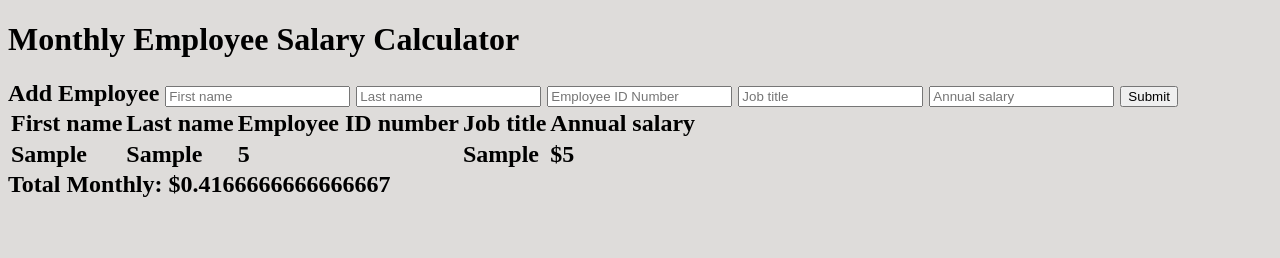
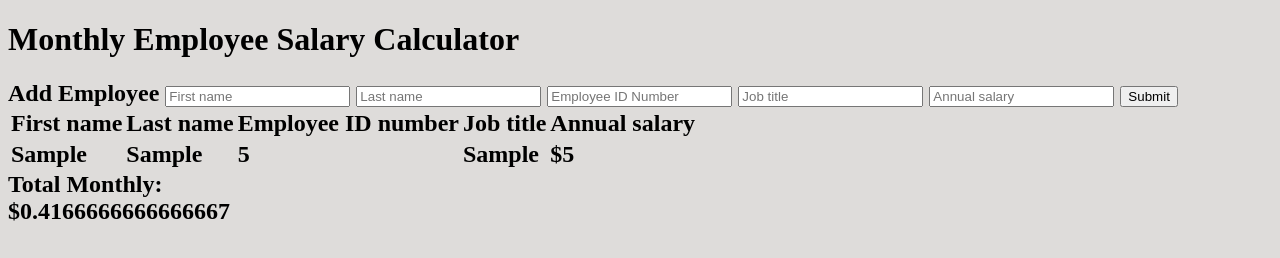
Before and after one commit to jmbielejeski/weekend1-salary-calculator, a plain HTML site: page index.html in a window 1280 px wide. Both pictures are taken after typing "Sample", "Sample", "5", "Sample", "5" into the empty fields and a click on the input "Submit". Drawn offline with Linux system fonts and the light colour scheme.

Commit message:
made background red

```diff
--- a/index.html
+++ b/index.html
@@ -53,7 +53,8 @@
         </thead>
         <tbody id="employeeDataTable"></tbody>
       </table>
-      <div id="salarySum">Total Monthly: $</div>
+      <label for="salarySum">Total Monthly:</label>
+      <div id="salarySum"></div>
     </h2>
   </body>
 </html>
--- a/scripts/app.js
+++ b/scripts/app.js
@@ -89,6 +89,9 @@ function totalSalary() {
   console.log('monthly salary is', monthlySalary);
 
   $('#salarySum').empty();
-  $('#salarySum').append(`
-  Total Monthly: $${monthlySalary}`);
+  $('#salarySum').append(`$${monthlySalary}`);
+
+  if (monthlySalary > 20000) {
+    document.getElementById('salarySum').style.backgroundColor = 'red';
+  }
 }
```
Also changed, not shown: 1 other file.
